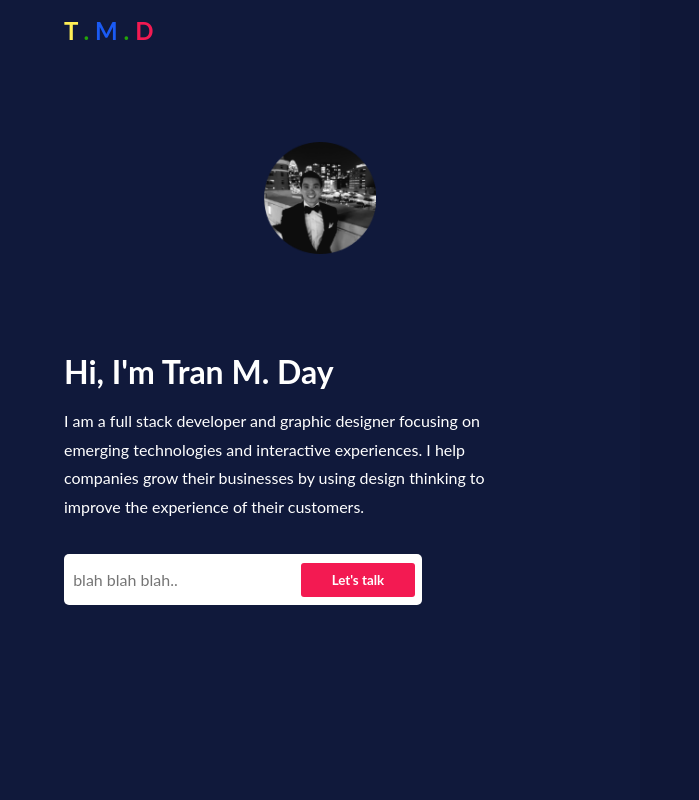
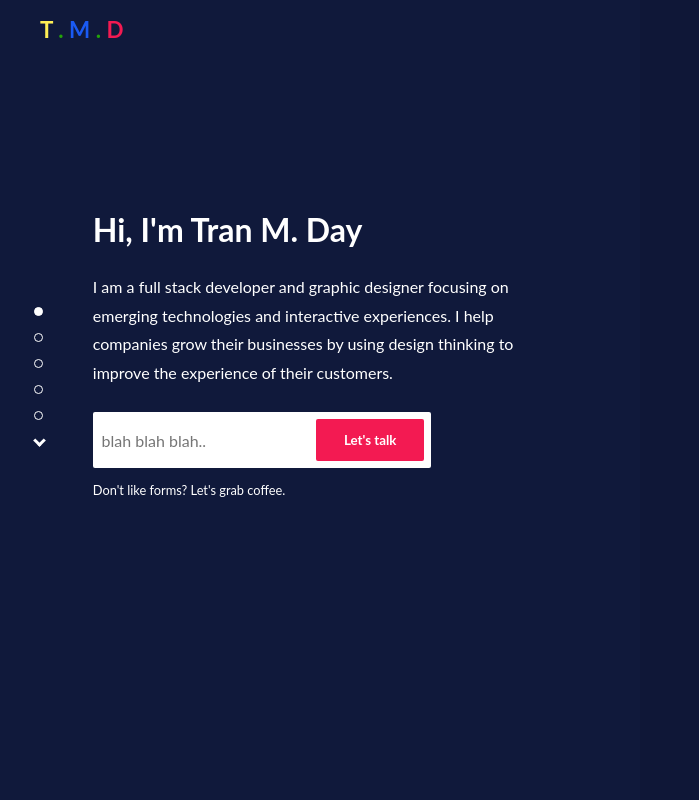
Before and after one commit to tday0501/personal-portfolio, a plain HTML site: page index.html in a window 1280 px wide. Shown: the full height of the page, 0-699 px from the left. Drawn offline with Linux system fonts and the light colour scheme.

Commit message:
added page counter and page format

```diff
--- a/index.css
+++ b/index.css
@@ -1,12 +1,12 @@
 :root {
-    --left-background-color: #10193B;
-    --right-background-color: #0F1737;
-    --yellow: #FFEF55;
-    --green: #23A30A;
-    --blue: #1A5AF3;
-    --red: #F31A52;
-    --white: #ffffff;
-    --black: #000000;
+    --left-background-color: rgb(16, 25, 59);
+    --right-background-color: rgb(15, 23, 55);
+    --yellow: rgb(255, 239, 85);
+    --green: rgb(35, 163, 10);
+    --blue: rgb(26, 90, 243);
+    --red: rgb(243, 26, 82);
+    --white: rgb(255, 255, 255);
+    --black: rgb(0, 0, 0);
 }
 
 
@@ -38,24 +38,28 @@ body {
 #right-column {
     grid-area: right-col;
     background-color: var(--right-background-color);
-    height: 100vh
+    height: 100vh;
 }
 
 /* Left-col setup */
 #left-column {
     display: grid;
-    grid-template-columns: 10% 1fr 10%;
+    grid-template-columns: 12% 1fr 10%;
     grid-template-rows: auto;
     grid-template-areas:
-    ". logo ."
-    ". pic ."
-    ". content ."
+    "logo logo ."
+    "counter content ."
     ". cta .";
 }
 
 #logo-container {
     grid-area: logo;
-    margin: 1rem 0 0 0;
+    margin: 1rem 0 0 1rem;
+}
+
+#counter {
+    grid-area: counter;
+    margin-top: 6rem;
 }
 
 #pic {
@@ -66,11 +70,12 @@ body {
 }
 
 .introduction {
-    margin-bottom: 2rem;
+    margin-bottom: 1.5rem;
 }
 
 #content-container {
     grid-area: content;
+    margin: 1rem 0 0 1rem;
 }
 
 #cta {
@@ -98,8 +103,9 @@ nav{
 /* left-col style */
 .logo-name {
     text-decoration: none;
-    font-size: 1.5rem;
+    font-size: 1.4rem;
     font-weight: bolder;
+    margin: 0 1.5rem;
 }
 
 .t {
@@ -118,6 +124,29 @@ nav{
     color: #F31A52
 }
 
+.count {
+    text-align: center;
+    width: .4rem;
+    height: .4rem;
+    border: 1.8px solid var(--white);
+    border-radius: 100%;
+    margin: 1.1rem auto;
+}
+
+.hc{
+    background-color: var(--white);
+}
+
+.arrow-down {
+    border: 1px solid var(--white);
+    border-width: 0 3px 3px 0;
+    display: inline-block;
+    padding: 3px;
+    transform: rotate(45deg);
+    -webkit-transform: rotate(45deg);
+    margin: 1.5rem auto;
+}
+
 .image {
     width: 7em;
     height: 7rem;
@@ -126,11 +155,12 @@ nav{
 .main-header {
     font-weight: bolder;
     font-size: 2rem;
+    margin-bottom: 1.5rem;
 }
 
 .introduction {
     width: 90%;
-    line-height: 1.8rem
+    line-height: 1.8rem;
 }
 
 #cta {
@@ -143,15 +173,16 @@ nav{
     ". . . .";
     width: 70%;
     background-color: var(--white);
-    border-radius: 5px;
-    height: 3.2rem;
+    border-radius: 2px;
+    height: 3.5rem;
+    margin-bottom: .7rem;
 }
 
 .message-input, .message-input:focus {
     grid-area: input;
     border: none;
     outline: none;
-    height: 2rem;
+    height: 2.5rem;
     font-size: 1rem;
     color: var(--black)
 }
@@ -159,7 +190,7 @@ nav{
 .lets-talk {
     grid-area: button;
     background-color: var(--red);
-    border-radius: 3px;
+    border-radius: 2px;
     border: none;
     font-weight: bold;
     cursor: pointer;
@@ -167,6 +198,11 @@ nav{
 
 .lets-talk:hover {
     background-color: ;
+}
+
+.coffee {
+    font-size: .8rem;
+    cursor: pointer;
 }
 
 /* Right-col style */
--- a/index.html
+++ b/index.html
@@ -21,8 +21,17 @@
                         <span class="d">D</span>
                     </a>
                 </div>
+                <!--
                 <div id="pic">
                     <img src="./assets/profile.png" class="image">
+                </div>
+                -->
+                <div id="counter">
+                    <div class="count hc"></div>
+                    <div class="count"></div>
+                    <div class="count"></div>
+                    <div class="count"></div>
+                    <div class="count"><i class="arrow-down"></i></div>
                 </div>
                 <div id="content-container">
                     <div class="main-header">Hi, I'm Tran M. Day</div>
@@ -34,6 +43,9 @@
                         <button type="button"  class="lets-talk">
                             <span>Let's talk</span>
                         </button>
+                    </div>
+                    <div>
+                        <a class="coffee">Don't like forms? Let's grab coffee.</a>
                     </div>
                 </div>
             </div>
```
Lines whose indentation alone changed are shown as unchanged.
